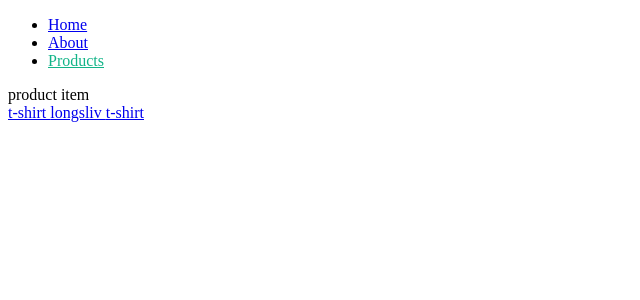
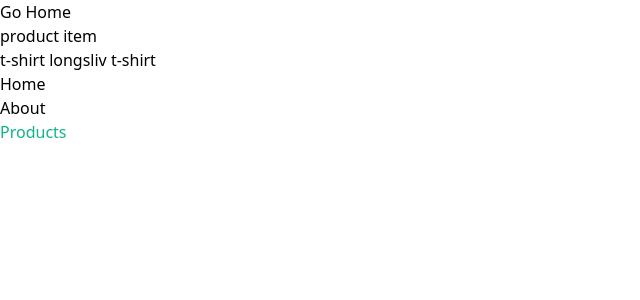
Before and after one commit to Inoooooor/nuxt-prac-app, a Nuxt app: page /products in a window 1280 px wide. Shown: the top 300 px of the page, without its empty margins (0-640 px from the left). Built offline with nearby package versions, Linux system fonts and the light colour scheme.

Commit message:
added-tw

```diff
--- /dev/null
+++ b/layouts/products.vue
@@ -0,0 +1,29 @@
+<template>
+  <header>
+    <nav>
+      <ul>
+        <li>
+          <NuxtLink to="/">Go Home</NuxtLink>
+        </li>
+      </ul>
+    </nav>
+  </header>
+  <div>
+    <slot />
+  </div>
+  <footer>
+    <ul>
+      <li><NuxtLink to="/">Home</NuxtLink></li>
+      <li><NuxtLink to="/about">About</NuxtLink></li>
+      <li><NuxtLink to="/products">Products</NuxtLink></li>
+    </ul>
+  </footer>
+</template>
+
+<script setup></script>
+
+<style scoped>
+.router-link-exact-active {
+  color: #12b488;
+}
+</style>
--- a/nuxt.config.ts
+++ b/nuxt.config.ts
@@ -1,4 +1,5 @@
 // https://nuxt.com/docs/api/configuration/nuxt-config
 export default defineNuxtConfig({
-  devtools: { enabled: true }
+  devtools: { enabled: true },
+  modules: ["@nuxtjs/tailwindcss"],
 })
--- a/package.json
+++ b/package.json
@@ -10,6 +10,7 @@
   },
   "devDependencies": {
     "@nuxt/devtools": "latest",
+    "@nuxtjs/tailwindcss": "^6.8.0",
     "nuxt": "^3.7.1"
   }
 }
--- a/pages/index.vue
+++ b/pages/index.vue
@@ -1,5 +1,5 @@
 <template>
-  <div>Home page</div>
+  <div class="bg-green-500">Home page</div>
 </template>
 
 <script setup></script>
--- a/pages/products/[id].vue
+++ b/pages/products/[id].vue
@@ -5,6 +5,9 @@
 </template>
 
 <script setup>
+definePageMeta({
+  layout: "products",
+})
 const { id } = useRoute().params
 </script>
 
--- a/pages/products/index.vue
+++ b/pages/products/index.vue
@@ -1,10 +1,14 @@
 <template>
   <div>product item</div>
-  <a href="/products/t-shirt">t-shirt </a>
-  <a href="/products/longsliv">longsliv </a>
-  <a href="/products/t-shirt">t-shirt </a>
+  <NuxtLink to="/products/t-shirt">t-shirt </NuxtLink>
+  <NuxtLink to="/products/longsliv">longsliv </NuxtLink>
+  <NuxtLink to="/products/t-shirt">t-shirt </NuxtLink>
 </template>
 
-<script setup></script>
+<script setup>
+definePageMeta({
+  layout: "products",
+})
+</script>
 
 <style lang="scss" scoped></style>
```
Also changed, not shown: 1 other file (tests, documents, lock files or other folders).
